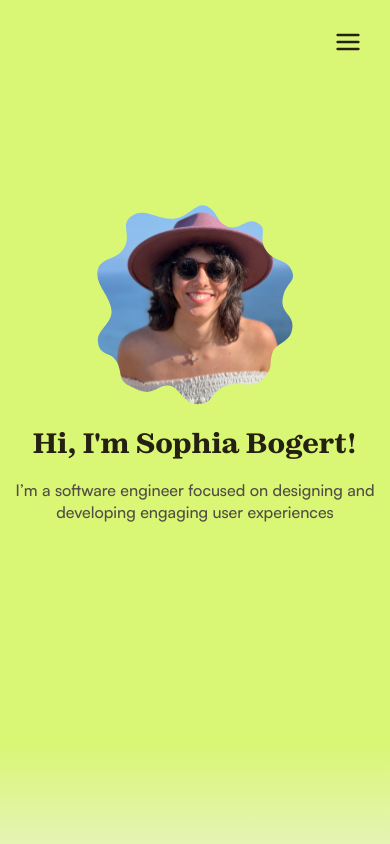
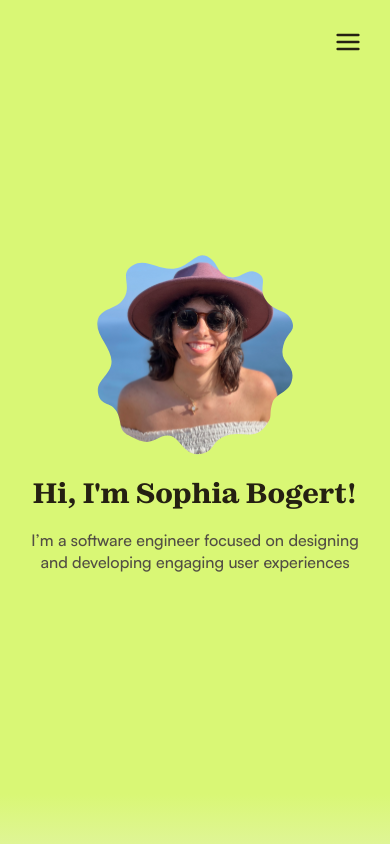
Before and after one commit to sobogert/sobogert.github.io, a React (Create React App) app: page / in a window 390 px wide. Shown: the top 844 px of the page. Built offline with nearby package versions, Linux system fonts and the light colour scheme; a web font is replaced by a local one.

Commit message:
improving mobile experience

```diff
--- a/src/components/LandingSection.js
+++ b/src/components/LandingSection.js
@@ -1,5 +1,5 @@
 import '../style/landingSection.css';
-import landingPagePicture from "../assets/images/landing_page_image.jpg";
+// import landingPagePicture from "../assets/images/landing_page_image.jpg";
 import landingPageSvg from "../assets/svgs/landing_page_me.svg";
 export function LandingSection({ selectedTheme }) {
 
--- a/src/components/NavBar.js
+++ b/src/components/NavBar.js
@@ -9,7 +9,7 @@ export function NavBar({ selectedTheme }) {
     const [showExit, setShowExit] = useState(false);
     const [showNavBox, setShowNavBox] = useState(false);
 
-    const isMobile = window.screen.width < 992;
+    const isMobile = window.screen.width < 1100;
 
     useEffect (() => {
         if (!isMobile) {
--- a/src/index.css
+++ b/src/index.css
@@ -82,22 +82,22 @@ h2 {
   background: var(--tron-dark-blue);
   color: var(--tron-green);
   font-family: 'Tabular-Variable', monospace, sans-serif;
-  cursor: url("assets/cursors/tron-cursor.svg"), auto;
+  /*cursor: url("assets/cursors/tron-cursor.svg"), auto;*/
 }
 /* Color body theme */
 .color-theme {
   background: var(--cream);
   color: var(--black);
   font-family: 'Outfit', sans-serif;
-  cursor: url("assets/cursors/color-cursor.svg"), auto;
+  /*cursor: url("assets/cursors/color-cursor.svg"), auto;*/
 }
 .tron-theme a {
   text-decoration: none;
-  cursor: url("assets/cursors/tron-pointer.svg"), pointer;
+  /*cursor: url("assets/cursors/tron-pointer.svg"), pointer;*/
 }
 .color-theme a {
   text-decoration: none;
-  cursor: url("assets/cursors/color-pointer.svg"), pointer;
+  /*cursor: url("assets/cursors/color-pointer.svg"), pointer;*/
 }
 .outline {
   color: var(--lime-outline) !important;
@@ -120,7 +120,7 @@ h2 {
 .professional-theme .section {
   width: 80%;
 }
-@media screen and (max-width: 992px) {
+@media screen and (max-width: 1100px) {
   h1 {
     font-size: 70px;
   }
--- a/src/style/aboutMe.css
+++ b/src/style/aboutMe.css
@@ -24,7 +24,7 @@
     color: var(--dark-red-text);
 }
 
-@media screen and (max-width: 992px) {
+@media screen and (max-width: 1100px) {
     .color-theme .about-me-paragraph {
         margin-top: 23%;
         margin-bottom: 25%;
--- a/src/style/funThings.css
+++ b/src/style/funThings.css
@@ -36,7 +36,7 @@
     color: var(--dark-yellow-text);
 }
 
-@media screen and (max-width: 992px) {
+@media screen and (max-width: 1100px) {
     .color-theme .fun-container {
         height: 320px;
         width: 98%;
--- a/src/style/landingSection.css
+++ b/src/style/landingSection.css
@@ -30,9 +30,8 @@
 }
 .professional-theme .landing-page {
     background-color: #D9F775;
-    margin-top: calc(-1 * var(--gradient-height));
 }
-.professional-landing .subtitle {
+.professional-theme .subtitle {
     font-weight: 500;
     color: #524E44;
 }
@@ -66,7 +65,10 @@
     width: 100%;
     color: var(--lime);
 }
-@media screen and (max-width: 992px) {
+@media screen and (max-width: 1100px) {
+    .professional-theme .landing-page {
+        margin-top: calc(-0.5 * var(--gradient-height));
+    }
     .color-theme .landing-page {
         height: 100vh;
     }
@@ -91,6 +93,9 @@
 }
 
 @media screen and (max-width: 600px) {
+    .professional-landing {
+        padding-inline: 30px;
+    }
     .tron-theme .name-bar {
         font-size: 16vw;
     }
--- a/src/style/navBar.css
+++ b/src/style/navBar.css
@@ -140,7 +140,7 @@
     color: var(--baby-blue-hover);
 }
 
-@media screen and (max-width: 992px) {
+@media screen and (max-width: 1100px) {
     .top-bar {
         display: flex;
         justify-content: flex-end;
--- a/src/style/projects.css
+++ b/src/style/projects.css
@@ -63,7 +63,7 @@
     z-index: 2;
 }
 
-@media screen and (max-width: 992px) {
+@media screen and (max-width: 1100px) {
     .projects-container {
         width: 96%;
         margin-top: 20px;
--- a/src/style/themeSwitch.css
+++ b/src/style/themeSwitch.css
@@ -60,7 +60,7 @@ input[type="checkbox"]:checked + .slider:before {
     transform: translateX(18px);
 }
 
-@media screen and (max-width: 992px) {
+@media screen and (max-width: 1100px) {
     .switch {
         bottom: 22px;
         left: 22px;
--- a/src/style/toTop.css
+++ b/src/style/toTop.css
@@ -30,7 +30,7 @@
     text-decoration: none;
 }
 
-@media screen and (max-width: 992px) {
+@media screen and (max-width: 1100px) {
     .to-top-btn {
         visibility: hidden;
     }
--- a/src/style/variables.css
+++ b/src/style/variables.css
@@ -1,6 +1,6 @@
 :root {
-    --color-theme-cursor-pointer: url("../assets/cursors/color-pointer.svg"), pointer;
-    --tron-theme-cursor-pointer: url("../assets/cursors/tron-pointer.svg"), pointer;
+    --color-theme-cursor-pointer:  pointer;
+    --tron-theme-cursor-pointer: pointer;
     --baby-blue: #70B8FF;
     --baby-blue-hover: #5C92C9;
     --dark-blue-text: #2E3C4E;
```
Also changed, not shown: src/assets/images/landing_page_image.jpg.
